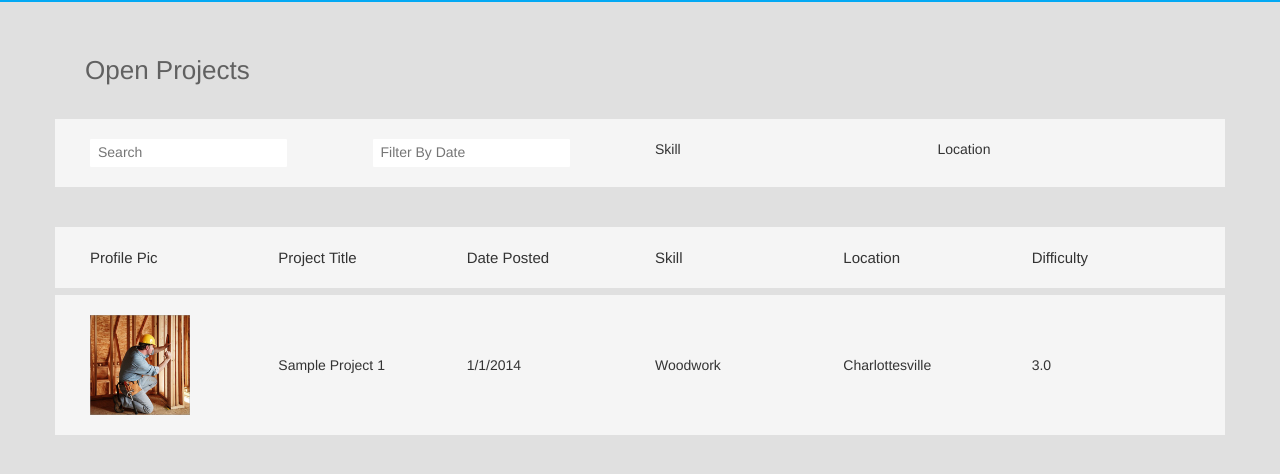
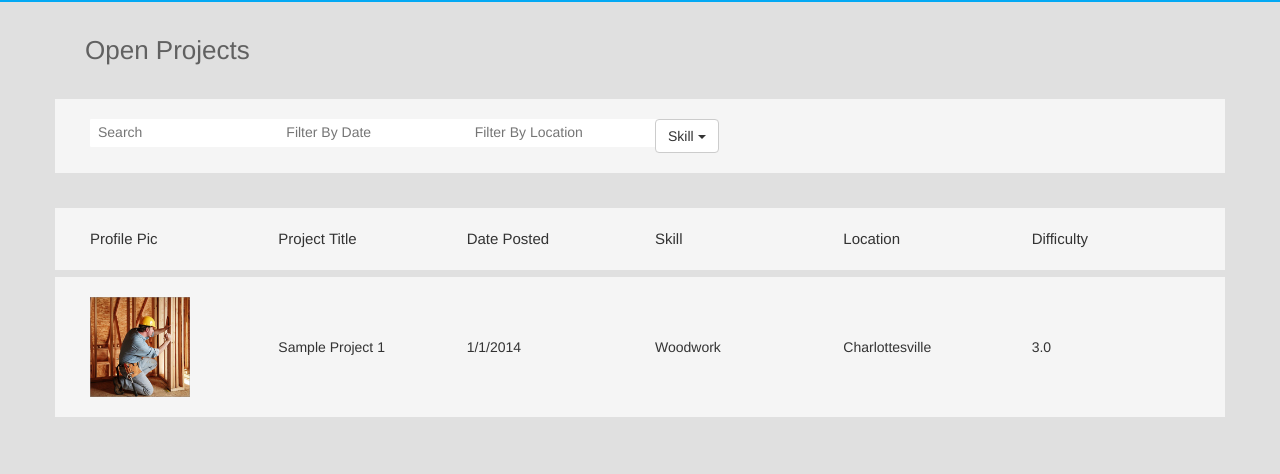
Before and after one commit to BPkazemi/TinkerProto, a website: page views/projects.html in a window 1280 px wide. Shown: the part 98-572 px from the top of the page. Drawn offline with Linux system fonts and the light colour scheme; files that its build step writes are made by us from their sources; files whose address does not match are found by name.

Commit message:
Filter location and skill tags

```diff
--- a/public/css/base.css
+++ b/public/css/base.css
@@ -56,8 +56,9 @@ body {
 .heading {
     font-size: 26px;
     color: #616161;
-    font-weight: 200;
+    font-weight: 400;
     padding: 30px;
+    margin-top: -20px;
 }
 
 .col-header {
--- a/views/projects.html
+++ b/views/projects.html
@@ -26,24 +26,37 @@
             </div>
         </div>
         <div class="row block">
-            <div class="col-md-3">
+            <div class="col-md-2">
                 <form action="">
                     <input type="text" class="input-style" placeholder="Search">
                 </form>
             </div>
-            <div class="col-md-3">
+            <div class="col-md-2">
                 <form action="">
                     <input class="datepicker input-style" type="text" placeholder="Filter By Date">
                 </form>
             </div>
-            <div class="col-md-3">
-                Skill
+            <div class="col-md-2">
+                <form action="">
+                    <input type="text" class="input-style" placeholder="Filter By Location">
+                </form>
             </div>
             <div class="col-md-3">
-                Location
+                <div class="btn-group">
+                    <button class="btn btn-default dropdown-toggle" type="button" data-toggle="dropdown" aria-expanded="false" id="dropdownMenu1">
+                        Skill
+                        <span class="caret"></span>
+                    </button>
+                    <ul class="dropdown-menu">
+                        <li><a href="#">Architecture</a></li>
+                        <li><a href="#">Computer Science</a></li>
+                        <li><a href="#">Carpenting</a></li>
+                        <li><a href="#">Electrical Engineering</a></li>
+                    </ul>
+                </div>
             </div>
         </div>
-        <div class="row-padding-lg"></div>
+        <div class="row-padding-md"></div>
         <div class="row block">
             <div class="col-md-2 col-header">
                 Profile Pic
```
